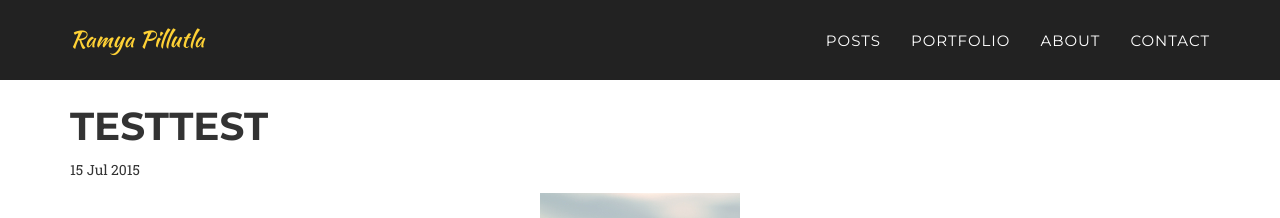
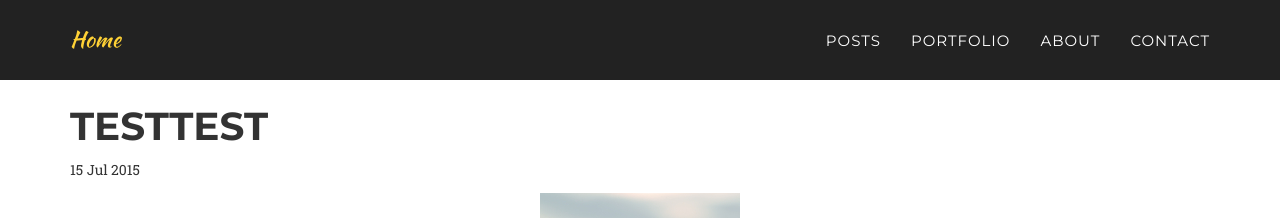
Before and after one commit to swamygurugari/rpillutla.github.io, a Jekyll site: the page built from _posts/2014-07-13-spoilers.markdown, in a window 1280 px wide. Shown: the top 218 px of the page. Built offline with Jekyll 4.4.1, drawn with Linux system fonts in a browser that asks for light colours; some web fonts are replaced.

Commit message:
linked back to home

```diff
--- a/_includes/simple_header.html
+++ b/_includes/simple_header.html
@@ -9,7 +9,8 @@
                     <span class="icon-bar"></span>
                     <span class="icon-bar"></span>
                 </button>
-                <a class="navbar-brand page-scroll" href="#page-top">{{site.title}}</a>
+                <a class="navbar-brand page-scroll" href="{{ site.url }}">Home</a>
+                <!--a class="navbar-brand page-scroll" href="#page-top">{{site.title}}</a-->
             </div>
 
             <!-- Collect the nav links, forms, and other content for toggling -->
```
